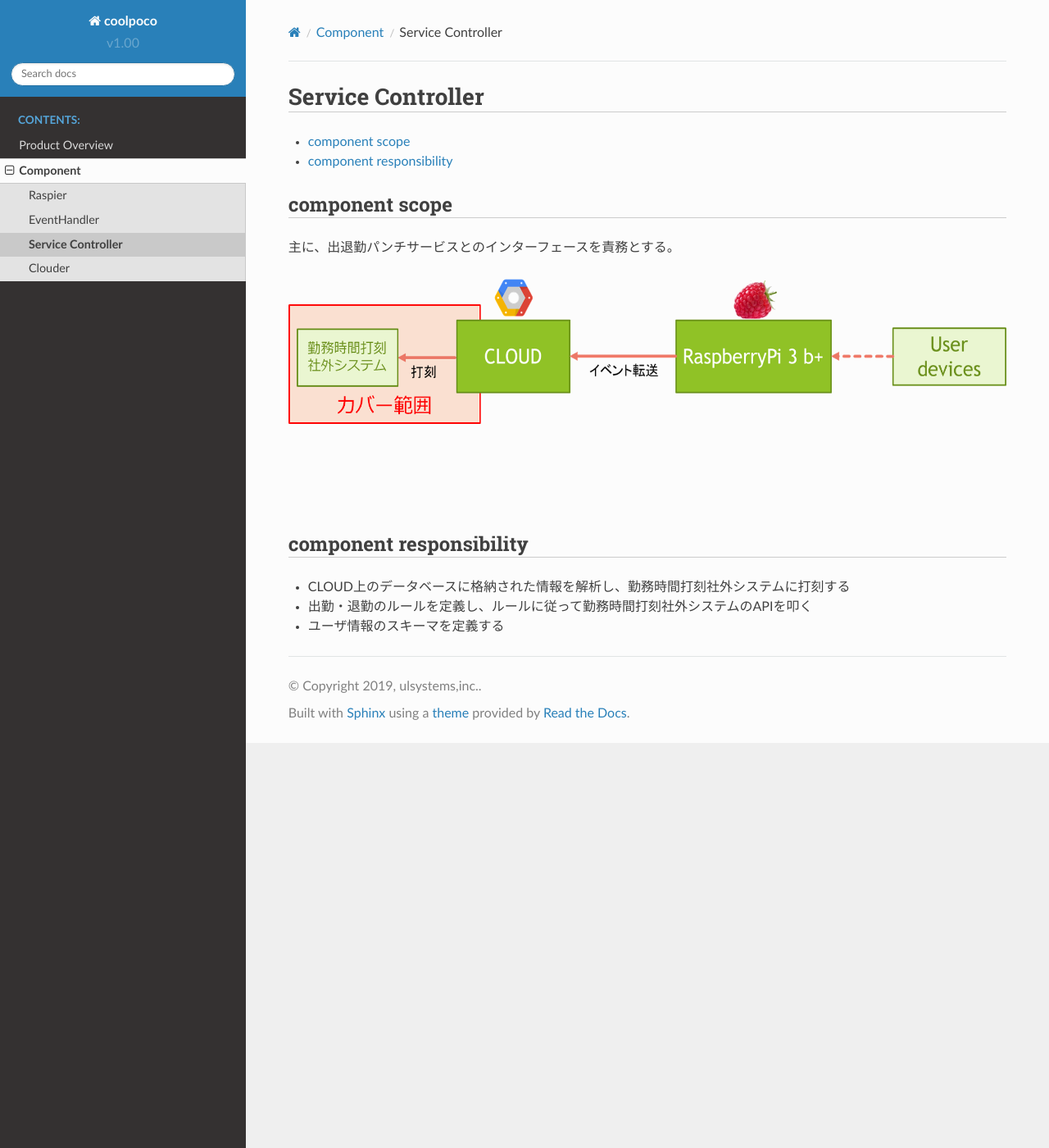
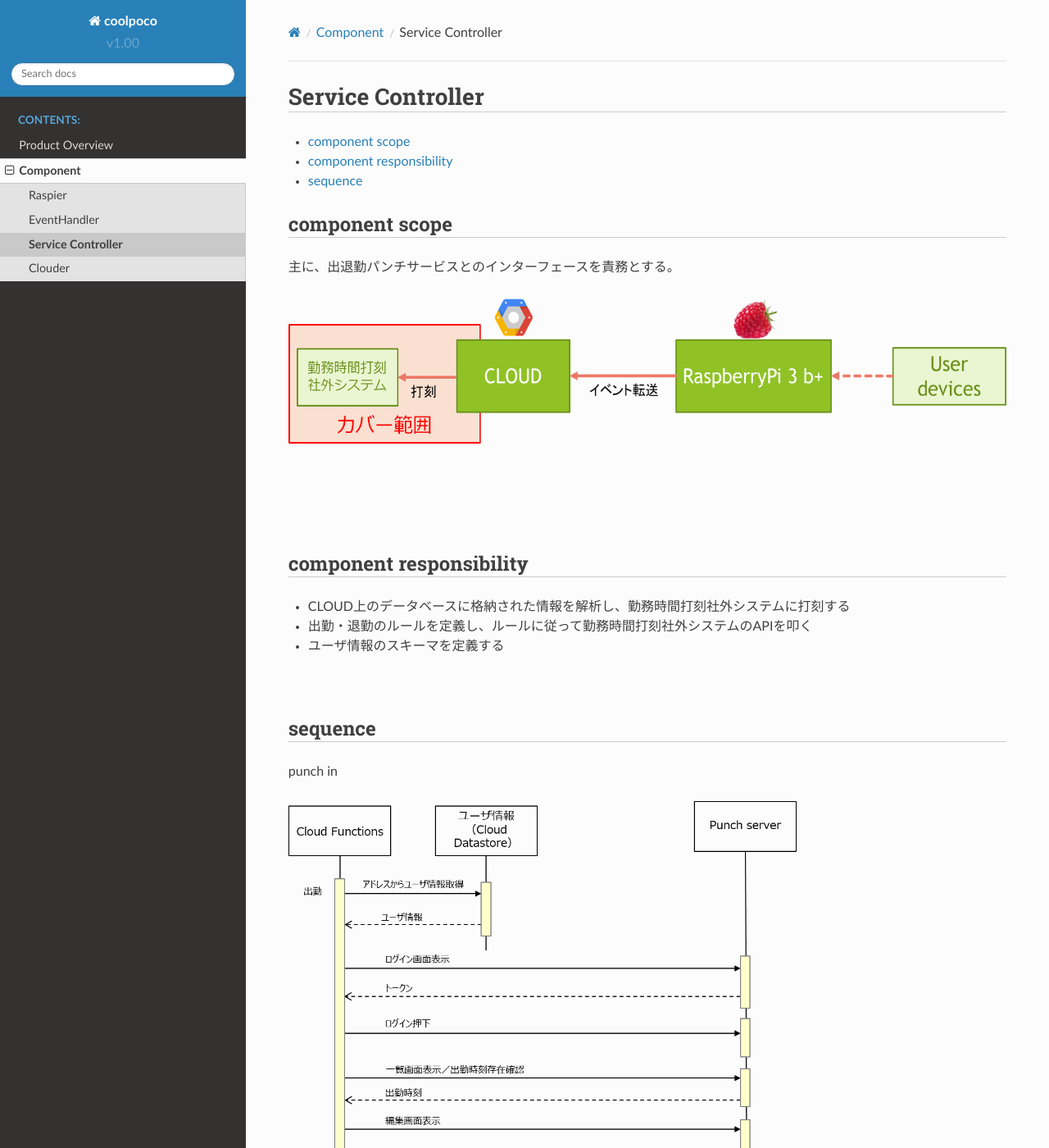
Before and after one commit to enterprisegeeks/coolpoco, a Sphinx documentation site: the page built from docs/contents/02_03_service_controller.rst, in a window 1280 px wide and 1400 px high. Shown: the whole window at 82% size. Built offline with Sphinx 7.4.7 and the Read the Docs theme 2.0.0, drawn with Linux system fonts in a browser that asks for light colours.

Commit message:
added sequence

```diff
--- a/docs/contents/02_03_service_controller.rst
+++ b/docs/contents/02_03_service_controller.rst
@@ -27,3 +27,18 @@
 * CLOUD上のデータベースに格納された情報を解析し、勤務時間打刻社外システムに打刻する
 * 出勤・退勤のルールを定義し、ルールに従って勤務時間打刻社外システムのAPIを叩く
 * ユーザ情報のスキーマを定義する
+
+|
+
+sequence
+=============================
+
+punch in
+
+.. image:: ../_static/images/02_03_002.png
+ :scale: 60
+
+punch out
+
+.. image:: ../_static/images/02_03_003.png
+ :scale: 60
```
Also changed, not shown: docs/_static/images/02_03_002.png (added), docs/_static/images/02_03_003.png (added).
